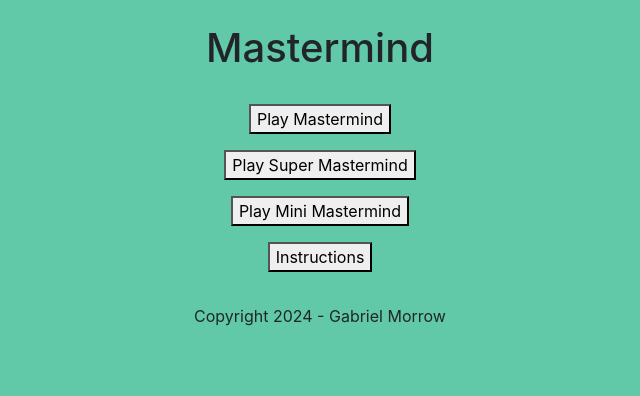
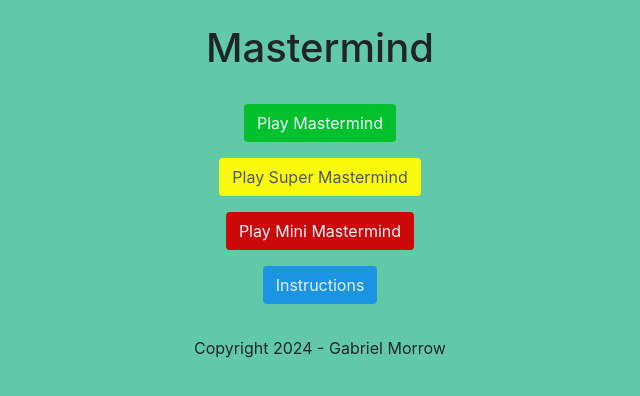
Before and after one commit to theboss1485/mastermind, a React (Vite) app: page / in a window 1280 px wide. Shown: the top 396 px of the page, without its empty margins (320-960 px from the left). Built offline with nearby package versions, Linux system fonts and the light colour scheme.

Commit message:
Added CSS Styling For Buttons

```diff
--- a/source/components/GameBoard/GameBoardAndColorPicker.jsx
+++ b/source/components/GameBoard/GameBoardAndColorPicker.jsx
@@ -599,10 +599,10 @@ const GameBoard = React.forwardRef(({onGuess, calculatedGuessData, onGameComplet
 
             let questionMarkY = guessCounter > 0 ? ((questionMarkYBaseValue1 + (gapBetweenGuessHoleCenters * guessCounter)) + yOffset) : (questionMarkYBaseValue1 + yOffset);
             let questionMarkX = questionMarkGlobalX;
-            ctx. fillColor = 'red'
-            ctx.beginPath(); // Start a new path
-            ctx.rect(questionMarkX, questionMarkY, questionMarkWidth, questionMarkHeight); // Add a rectangle to the current path
-            ctx.stroke(); // Render the path
+            // ctx. fillColor = 'red'
+            // ctx.beginPath(); // Start a new path
+            // ctx.rect(questionMarkX, questionMarkY, questionMarkWidth, questionMarkHeight); // Add a rectangle to the current path
+            // ctx.stroke(); // Render the path
 
             if((x >= questionMarkX) && (x <= (questionMarkX + questionMarkWidth)) && (y >= questionMarkY) && (y <= (questionMarkY + questionMarkHeight))){
 
--- a/source/pages/Game/Game.css
+++ b/source/pages/Game/Game.css
@@ -8,3 +8,63 @@
 
     width: fit-content
 }
+
+.btn-green {
+
+    background-color: #03c12c;
+    color:aliceblue
+}
+
+.btn-green:hover {
+
+    background-color: #37ab50;
+    color:aliceblue
+}
+
+.btn-yellow {
+
+    background-color: #fafa0e;
+    color:rgb(77, 87, 97)
+}
+
+.btn-yellow:hover {
+
+    background-color: #f0f024;
+    color:rgb(77, 87, 97)
+}
+
+.btn-red {
+
+    background-color: #cb0909;
+    color:aliceblue
+}
+
+.btn-red:hover {
+
+    background-color: #990d0d;
+    color:aliceblue
+}
+
+.btn-bright-red {
+
+    background-color: #ff0000;
+    color:rgb(230, 238, 245)
+}
+
+.btn-bright-red:hover {
+
+    background-color: #d70000;
+    color:rgb(230, 238, 245)
+}
+
+.btn-blue {
+
+    background-color: #1b95e1;
+    color:rgb(230, 238, 245)
+}
+
+.btn-blue:hover {
+
+    background-color: #1d85c5;
+    color:rgb(230, 238, 245)
+}
--- a/source/pages/Game/Game.jsx
+++ b/source/pages/Game/Game.jsx
@@ -27,6 +27,7 @@ export default function Game(props){
     const numberOfColorsArray = useSelector(state => state.static.numberOfColors);
 
     const gameTypeString = useSelector(state => state.dynamic.gameTypeArray ? state.dynamic.gameTypeArray[1] : "Mastermind");
+    const gameTypebuttonClass = useSelector(state => state.dynamic.gameTypeArray ? state.dynamic.gameTypeArray[2] : null);
 
     useEffect(() => {
 
@@ -196,17 +197,17 @@ export default function Game(props){
 
                 <>
                     <div className='fit-content mx-auto py-2'>
-                        <button onClick={async () => {await playGame("regular")}}>Play Mastermind</button>
+                        <button className='btn btn-green' onClick={async () => {await playGame("regular")}}>Play Mastermind</button>
                     </div>
                     <div className='fit-content mx-auto py-2'>
-                        <button onClick={async () => {await playGame("super")}}>Play Super Mastermind</button>
+                        <button className='btn btn-yellow' onClick={async () => {await playGame("super")}}>Play Super Mastermind</button>
                     </div>
                     <div className='fit-content mx-auto py-2'>
-                        <button onClick={async () => {await playGame("mini")}}>Play Mini Mastermind</button>
+                        <button className='btn btn-red' onClick={async () => {await playGame("mini")}}>Play Mini Mastermind</button>
                     </div>
                     <div className='fit-content mx-auto py-2'>
                         <Link to="/instructions" onClick={toggleInstructions}>
-                            <button>
+                            <button className='btn btn-blue'>
                                 Instructions
                             </button>
                         </Link>
@@ -230,14 +231,14 @@ export default function Game(props){
 
             {gameComplete && (
                 <div className='fit-content mx-auto py-2'>
-                    <button onClick={async () => {await playGame(gameType)}}>Play {gameTypeString} Again</button>
+                    <button className={gameTypebuttonClass} onClick={async () => {await playGame(gameType)}}>Play {gameTypeString} Again</button>
                 </div>
             )}
 
             {(gameComplete || gameInProgress) && (
 
                 <div className='fit-content mx-auto py-2'>
-                    <button onClick={quit}>Quit</button>
+                    <button className='btn btn-bright-red' onClick={quit}>Quit</button>
                 </div>
             )}
 
--- a/store/reducers/slices/dynamicSlice.js
+++ b/store/reducers/slices/dynamicSlice.js
@@ -15,14 +15,18 @@ const dynamicSlice = createSlice({
                 case "mini":
                     gameTypeArray.push("mini");
                     gameTypeArray.push("Mini Mastermind");
+                    gameTypeArray.push("btn btn-red");
                     break;
                 case "regular":
                     gameTypeArray.push("regular");
                     gameTypeArray.push("Standard Mastermind");
+                    gameTypeArray.push("btn btn-green");
+
                     break;
                 case "super":
                     gameTypeArray.push("super");
                     gameTypeArray.push("Super Mastermind");
+                    gameTypeArray.push("btn btn-yellow");
                     break;
                 default:
                     gameTypeArray.push("N/A");
```
